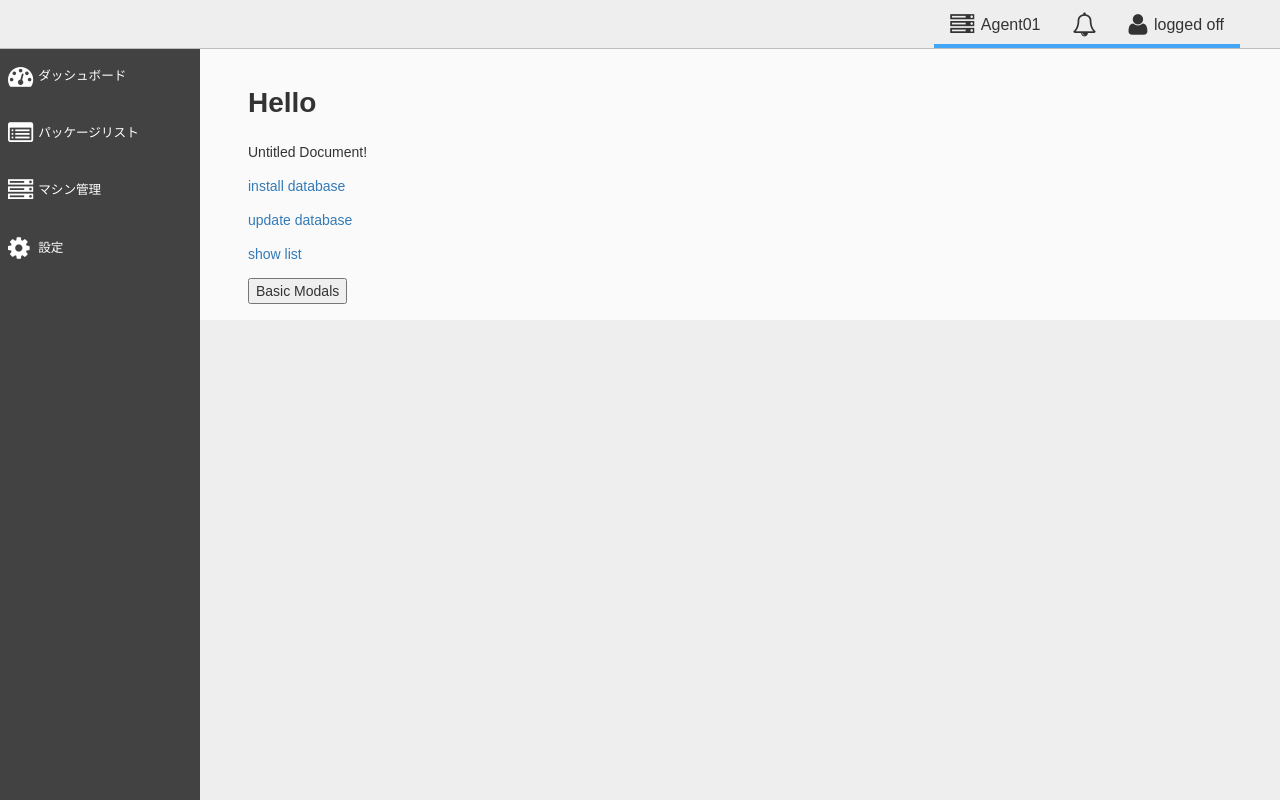
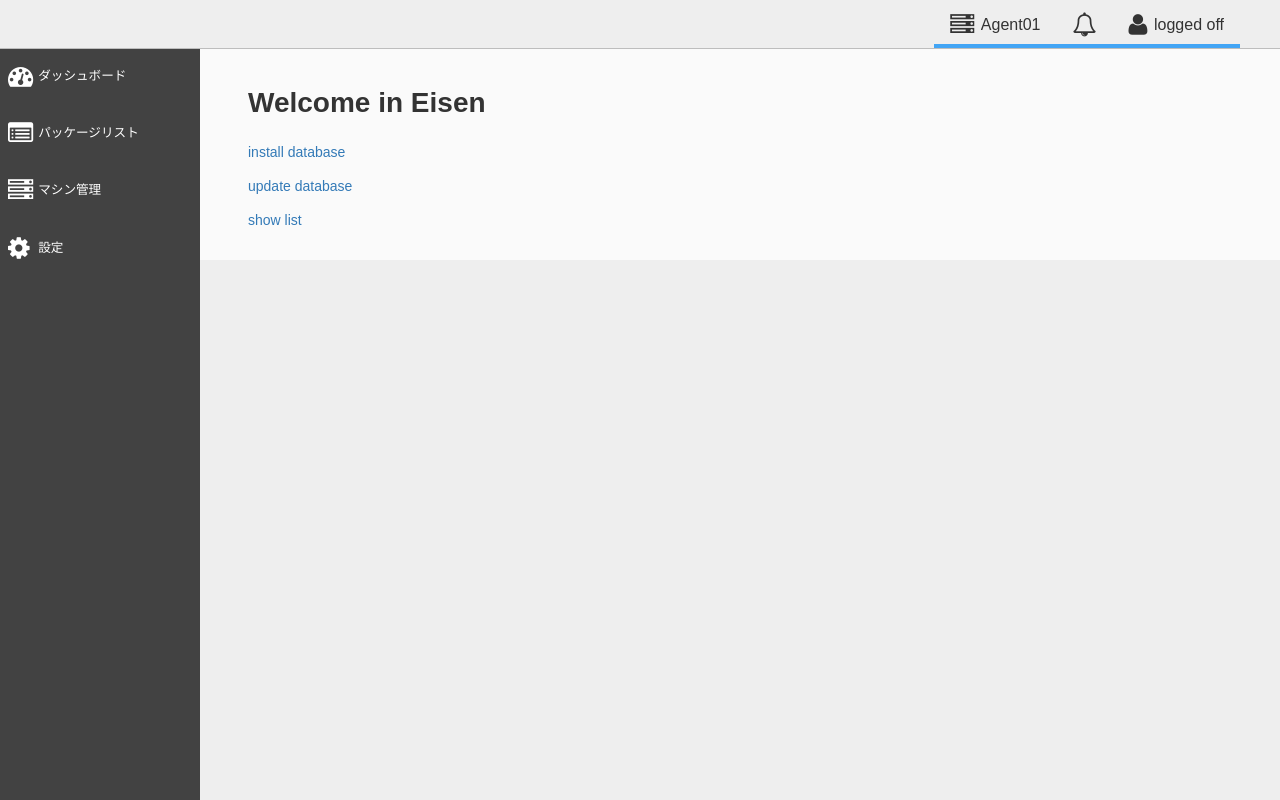
Before and after one commit to eisen-dev/eisen_front, a PHP site: page / in a window 1280 px wide. Run offline with PHP 8.4, Linux system fonts and the light colour scheme; data that the repository does not hold is empty; a stand-in replaces the project's code that opens the database connection.

Commit message:
jquery-uiリンクを直した .gitignore ignoring sass cache Indexからmodalを消す

```diff
--- a/webd/index.php
+++ b/webd/index.php
@@ -3,10 +3,6 @@
 <?php
 $title = "index page";
 require_once __DIR__ .'/parts/head.php';
-require_once __DIR__ .'/connect.php';
-require_once __DIR__ . '/parts/modal.php';
-
-$dbc = mysqli_connect($db_host, $db_user, $db_pass, $db_name);
 ?>
 <body>
 	<div class="wrapper">
@@ -14,7 +10,7 @@ $dbc = mysqli_connect($db_host, $db_user, $db_pass, $db_name);
 		<div class="contentswrapper">
 			<main class="contents  menu-set">
 				<div class="section">
-					<h1>Hello</h1> Untitled Document!
+					<h1>Welcome in Eisen</h1>
 					<p>
 					<a href="install.php">install database</a>
 					</p>
@@ -24,9 +20,6 @@ $dbc = mysqli_connect($db_host, $db_user, $db_pass, $db_name);
 					<p>
 					<a href="list.php">show list</a>
 					</p>
-					<button class="btn btn-primary" data-toggle="modal" data-target="#myModal">
-						Basic Modals
-					</button>
 				</div>
 			</main>
 		</div>
--- a/webd/parts/modal.php
+++ b/webd/parts/modal.php
@@ -0,0 +1,4 @@
+<--
+not used as now
+but it will keep the popup code maybe
+-->
```
Also changed, not shown: webd/list.php (+4 -4 lines), 1 other file.
